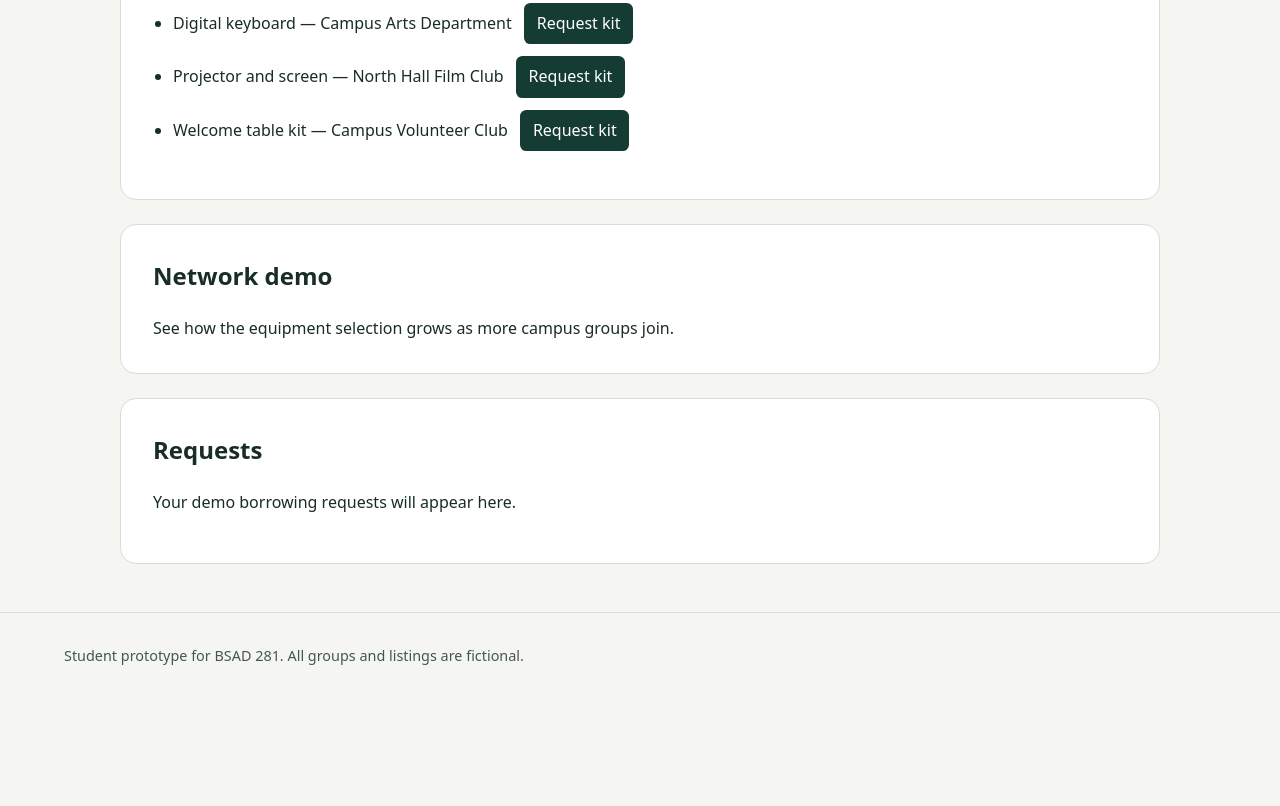
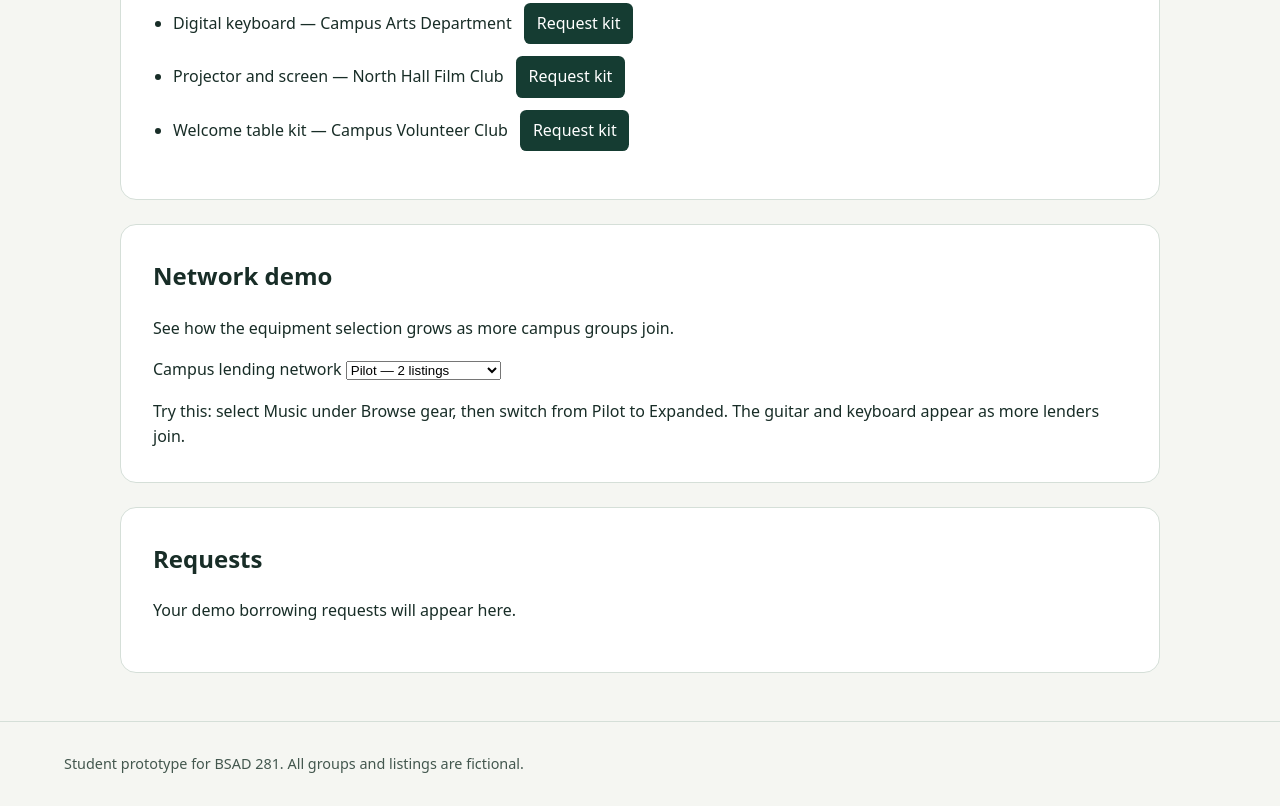
Before and after one commit to JaxsonP-web/CampusKit, a plain HTML site: page index.html in a window 1280 px wide. Shown: the part 863-1669 px from the top of the page. Before the commit the page ends 1560 px from the top, so only its background shows below. Drawn offline with Linux system fonts and the light colour scheme.

Commit message:
Add network size selection to index.html

```diff
--- a/index.html
+++ b/index.html
@@ -41,6 +41,13 @@
     <section id="network">
       <h2>Network demo</h2>
       <p>See how the equipment selection grows as more campus groups join.</p>
+       <label for="network-size">Campus lending network</label>
+      <select id="network-size">
+        <option value="pilot">Pilot — 2 listings</option>
+        <option value="expanded">Expanded — 8 listings</option>
+      </select>
+      <p>Try this: select Music under Browse gear, then switch from Pilot to
+        Expanded. The guitar and keyboard appear as more lenders join.</p>
     </section>
 
     <section id="requests">
```
